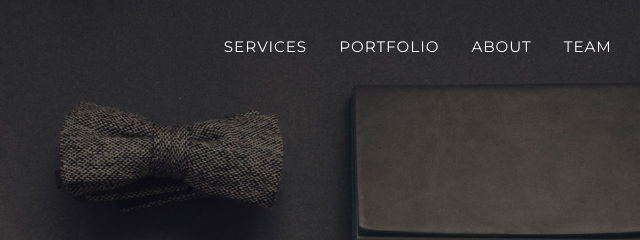
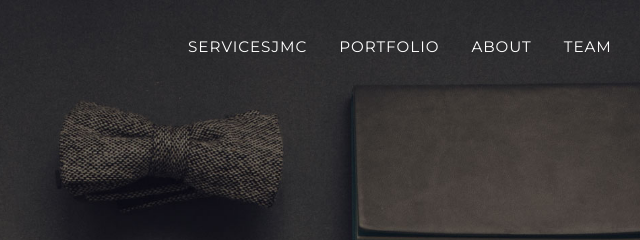
Before and after one commit to gitjmc/jmc1trust, a plain HTML site: page index.html in a window 1280 px wide. Shown: the top 240 px of the page, 466-1106 px from the left. Drawn offline with nearby package versions, Linux system fonts and the light colour scheme.

Commit message:
change label Services to ServicesJMC

```diff
--- a/index.html
+++ b/index.html
@@ -27,7 +27,7 @@
                 </button>
                 <div class="collapse navbar-collapse" id="navbarResponsive">
                     <ul class="navbar-nav text-uppercase ms-auto py-4 py-lg-0">
-                        <li class="nav-item"><a class="nav-link" href="#services">Services</a></li>
+                        <li class="nav-item"><a class="nav-link" href="#services">ServicesJMC</a></li>
                         <li class="nav-item"><a class="nav-link" href="#portfolio">Portfolio</a></li>
                         <li class="nav-item"><a class="nav-link" href="#about">About</a></li>
                         <li class="nav-item"><a class="nav-link" href="#team">Team</a></li>
```
